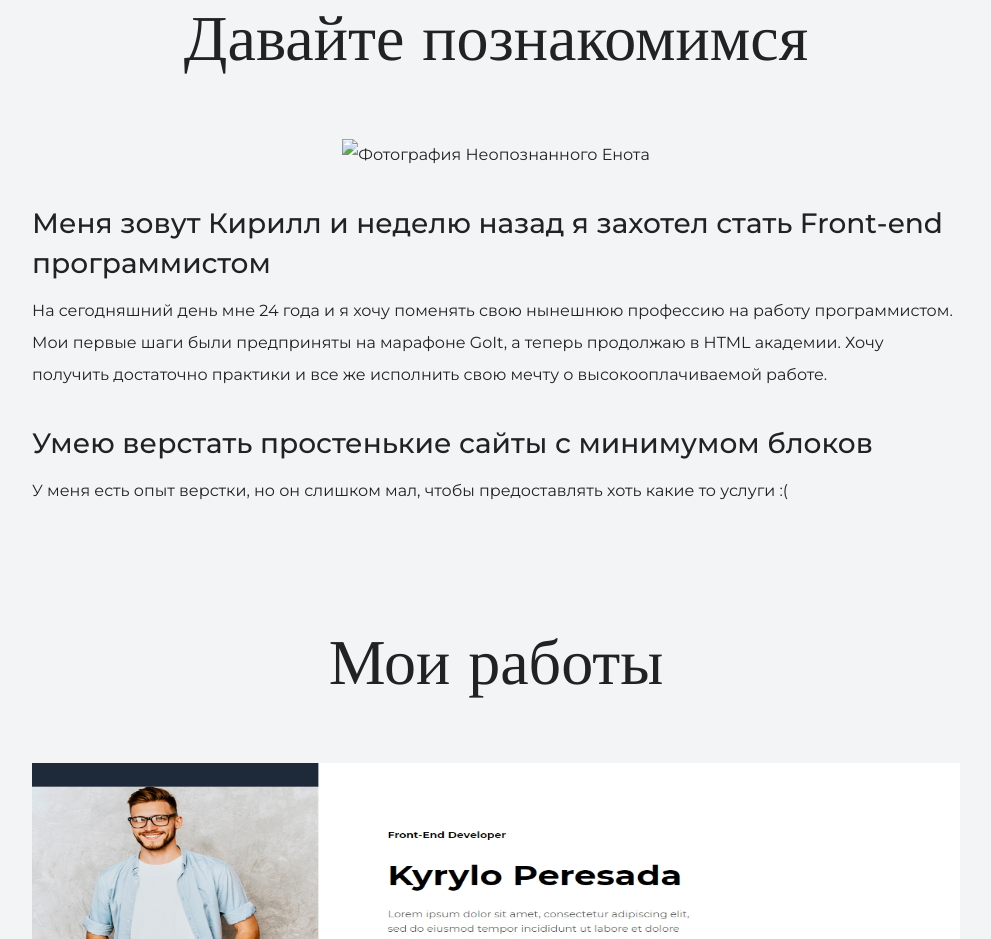
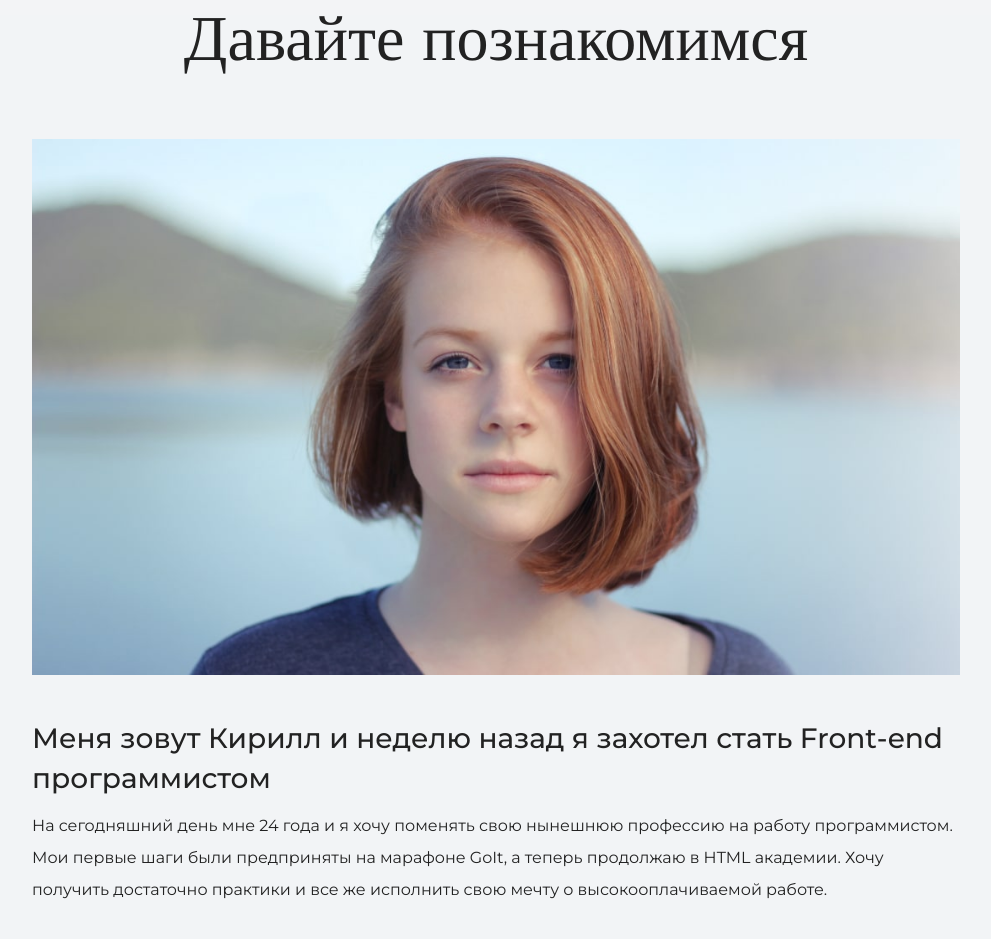
Before and after one commit to quarentyne/first-site, a plain HTML site: page index.html in a window 1280 px wide. Shown: the part 1065-2004 px from the top of the page, without its empty margins (144-1135 px from the left). Drawn offline with nearby package versions, Linux system fonts and the light colour scheme.

Commit message:
Add files via upload

```diff
--- a/index.html
+++ b/index.html
@@ -33,7 +33,7 @@
         <h2 class="subheading">Давайте познакомимся</h2>
         <figure class="user-image">
           <img
-            src="files/used.jpg"
+            src="files/user.jpg"
             alt="Фотография Неопознанного Енота"
             width="928"
             height="536"
```
